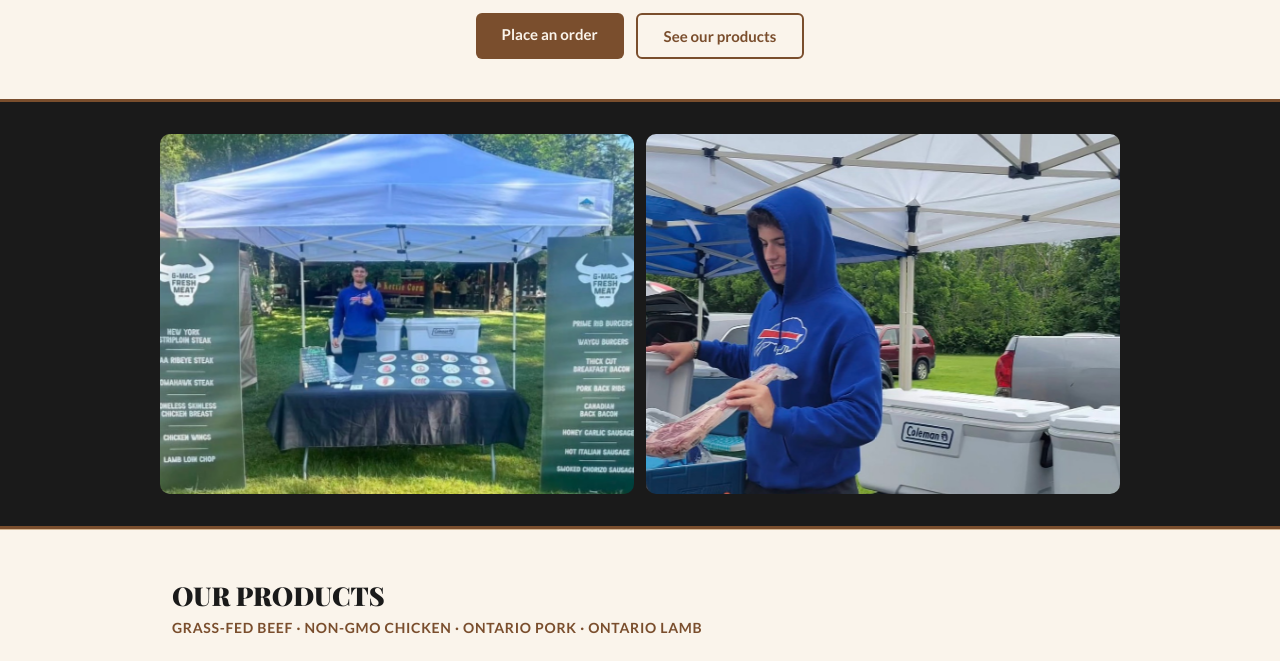
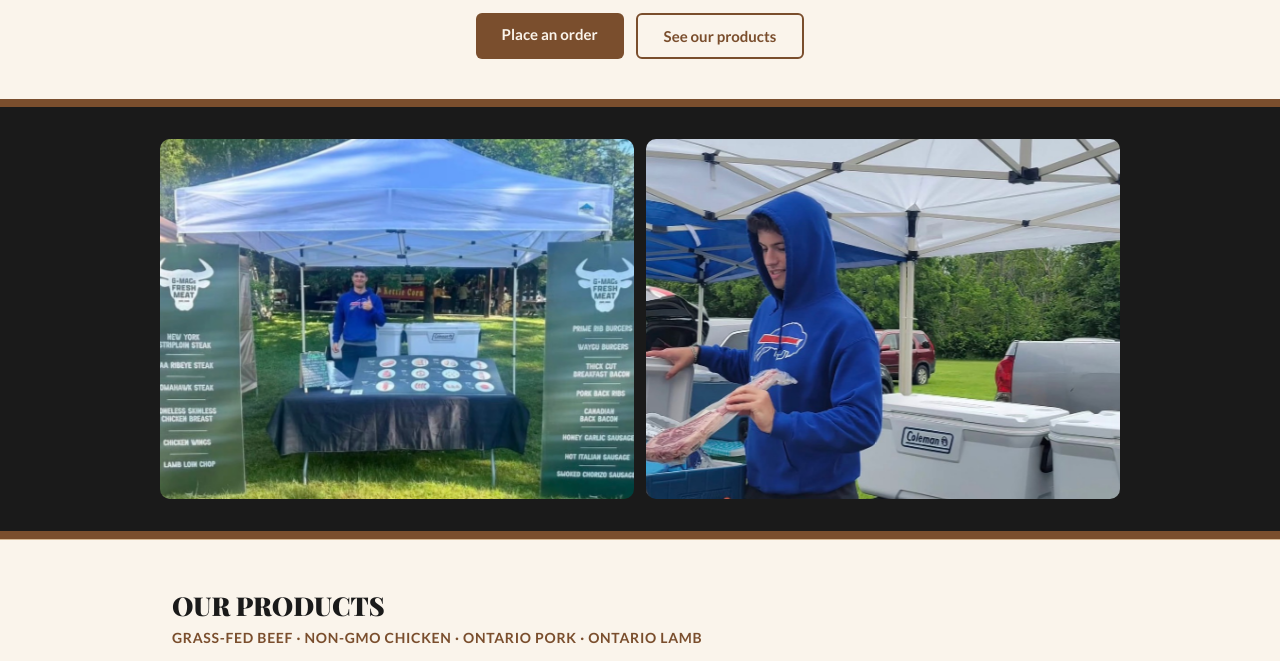
Before and after one commit to gavinmac88/gmacsfreshmeat, a plain HTML site: page index.html in a window 1280 px wide. Shown: the part 698-1359 px from the top of the page. Drawn offline with nearby package versions, Linux system fonts and the light colour scheme; a web font is replaced by a local one.

Commit message:
Increase border thickness for photos band

```diff
--- a/index.html
+++ b/index.html
@@ -51,8 +51,8 @@
     /* Dark band wrapper */
     .photos-band {
       background: #1A1A1A;
-      border-top: 3px solid #7A4E2D;
-      border-bottom: 3px solid #7A4E2D;
+      border-top: 8px solid #7A4E2D;
+      border-bottom: 8px solid #7A4E2D;
       padding: 2rem;
       display: flex;
       justify-content: center;
```
